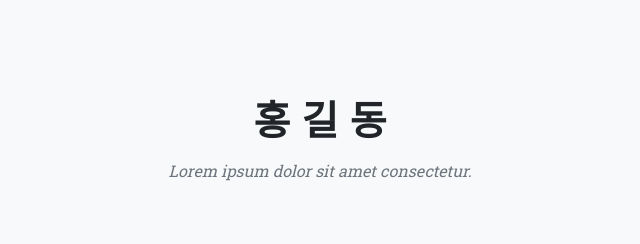
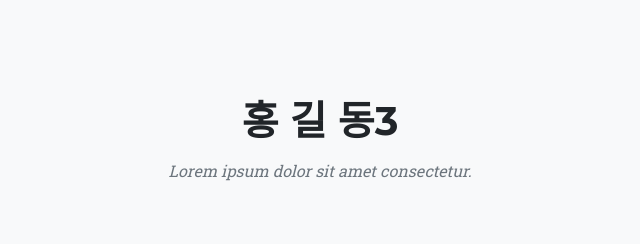
Before and after one commit to youngzzang10/Blog, a Django app: template templates/home.html in a window 1280 px wide. Shown: the part 1181-1425 px from the top of the page, without its empty margins (320-960 px from the left). Run offline with Django 3.2, Linux system fonts and the light colour scheme; the template is opened without the code that fills it, so the values that code supplies are empty; some libraries are stand-ins or nearby versions.

Commit message:
홍길동 후정

```diff
--- a/templates/home.html
+++ b/templates/home.html
@@ -71,7 +71,7 @@
 <section class="page-section bg-light" id="team">
     <div class="container">
         <div class="text-center">
-            <h2 class="section-heading text-uppercase">홍 길 동</h2>
+            <h2 class="section-heading text-uppercase">홍 길 동3</h2>
             <h3 class="section-subheading text-muted">Lorem ipsum dolor sit amet consectetur.</h3>
         </div>
         <div class="row">
```
